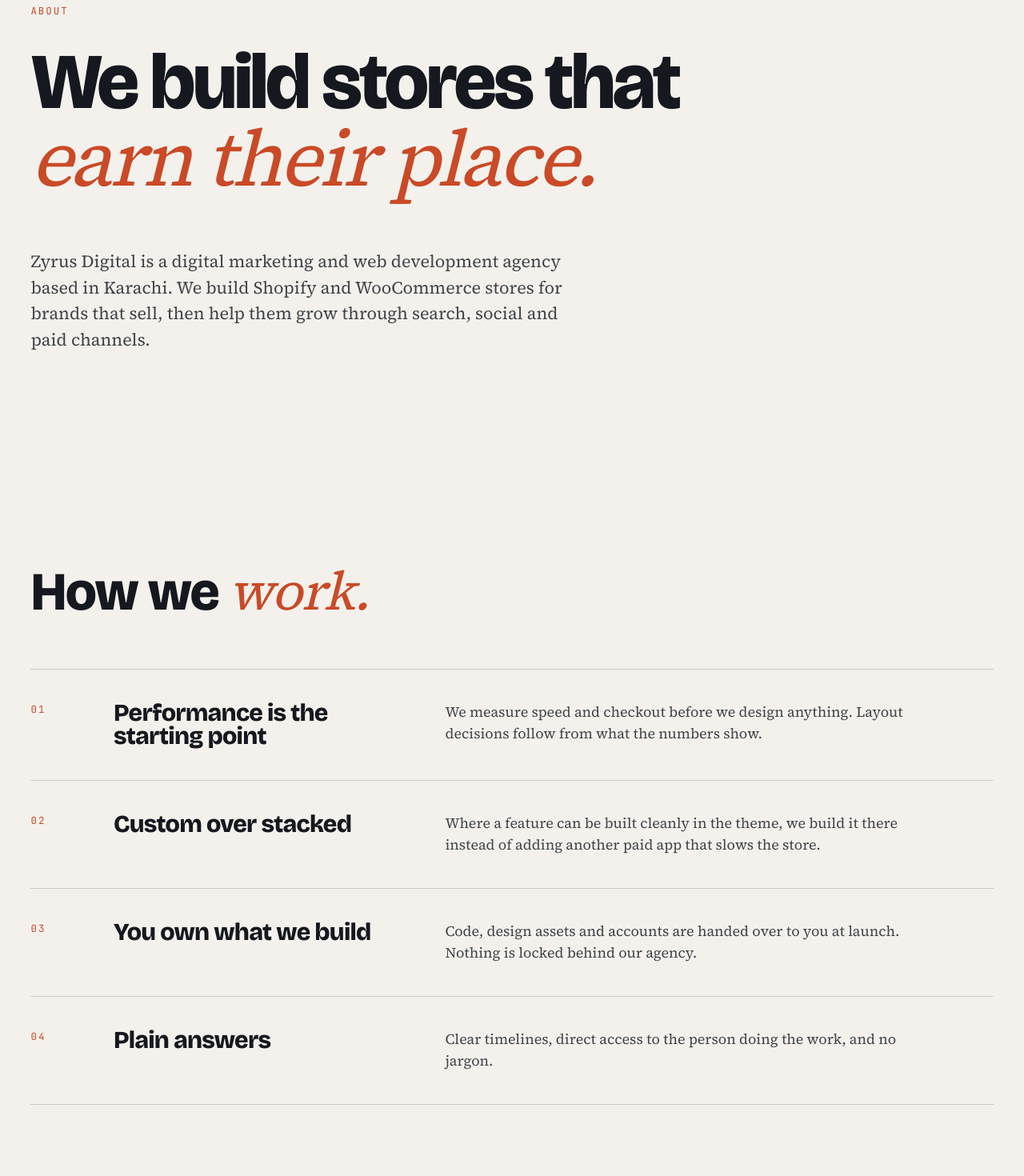
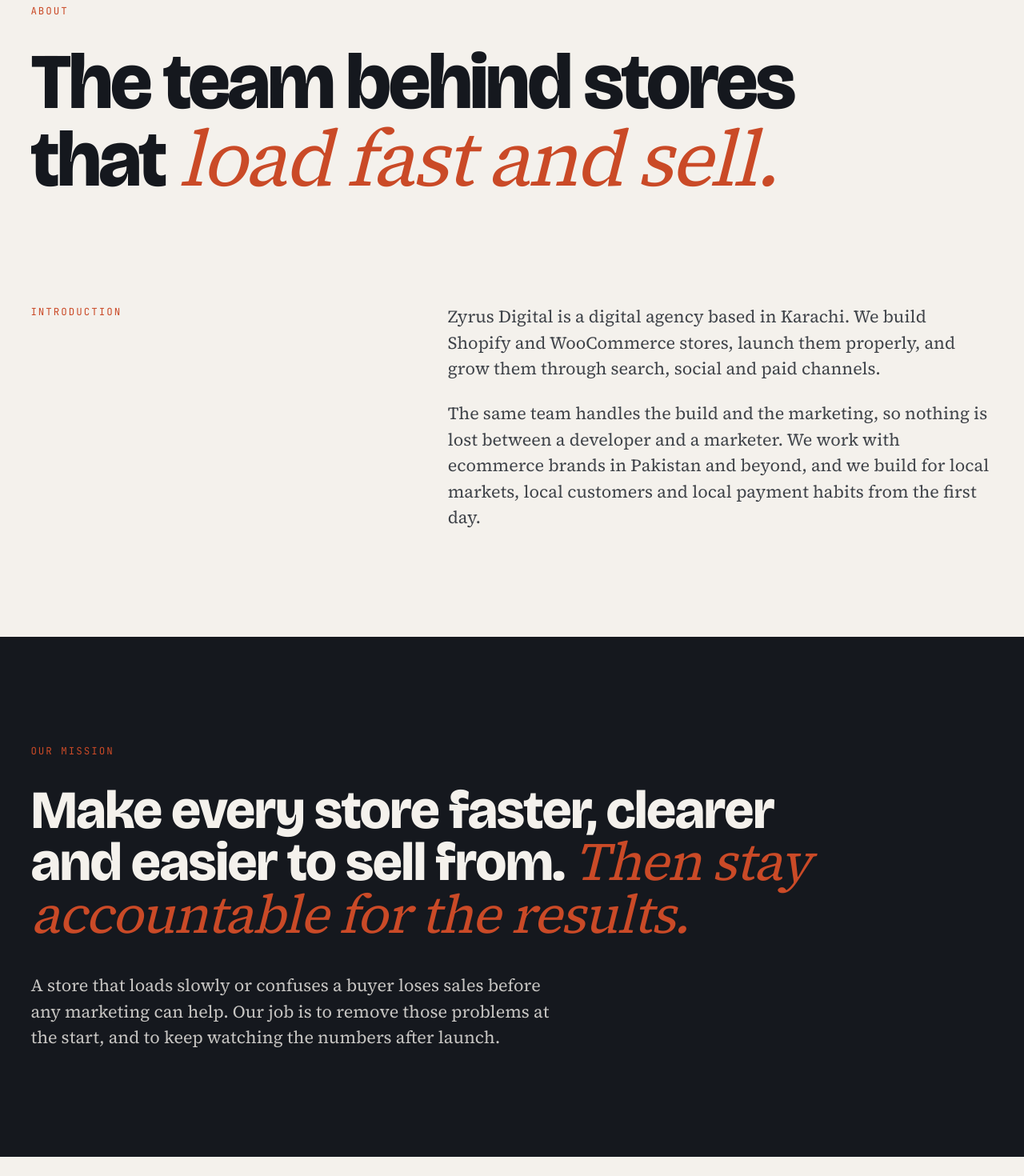
Before and after one commit to AbdulRehman222007/Zyrus-Digital, a Next.js app: page /about in a window 1280 px wide. Shown: the part 260-1730 px from the top of the page at 80% size. Built offline with nearby package versions, Linux system fonts and the light colour scheme; no server answers.

Commit message:
Revise About page content and layout
Updated the content and structure of the About page, including changes to the introduction, mission, and principles sections.

```diff
--- a/app/about/page.tsx
+++ b/app/about/page.tsx
@@ -3,7 +3,7 @@ import Link from "next/link";
 
 const title = "About Zyrus Digital";
 const description =
-  "Zyrus Digital is a Karachi agency that builds, launches and grows Shopify and WooCommerce stores. Here is how we work and who we work with.";
+  "Zyrus Digital is a Karachi agency that builds, launches and grows Shopify and WooCommerce stores. Here is who we are, what we are working toward, and how we work.";
 
 export const metadata: Metadata = {
   title,
@@ -23,10 +23,12 @@ const h2 =
   "[font-family:var(--font-display)] [font-size:var(--text-2xl)] [font-weight:var(--weight-display)] leading-[0.96] tracking-[var(--tracking-display-lg)]";
 const section = "px-[var(--gutter)] py-[var(--section-y)]";
 const wrap = "mx-auto max-w-[90rem]";
+const cta =
+  "inline-flex items-center gap-3 bg-[var(--color-inverse-ink)] px-8 py-4 font-semibold text-[var(--color-inverse-bg)] transition-colors duration-300 hover:bg-[var(--color-accent)] hover:text-[var(--color-accent-ink)]";
 
 const principles = [
   {
-    title: "Performance is the starting point",
+    title: "Performance comes first",
     text: "We measure speed and checkout before we design anything. Layout decisions follow from what the numbers show.",
   },
   {
@@ -46,18 +48,52 @@ const principles = [
 export default function AboutPage() {
   return (
     <main className="bg-[var(--color-paper)] text-[var(--color-ink)]">
-      {/* Intro */}
+      {/* Hero */}
       <section className="px-[var(--gutter)] pb-[var(--section-y)] pt-40">
         <div className={wrap}>
           <p className={`${label} text-[var(--color-accent)]`}>About</p>
           <h1 className="mt-8 max-w-5xl [font-family:var(--font-display)] [font-size:var(--text-3xl)] [font-weight:var(--weight-display)] leading-[var(--leading-tight)] tracking-[var(--tracking-display-xl)]">
-            We build stores that{" "}
+            The team behind stores that{" "}
             <em className="[font-family:var(--font-body)] font-normal italic text-[var(--color-accent)]">
-              earn their place.
+              load fast and sell.
             </em>
           </h1>
-          <p className="mt-16 max-w-2xl text-[length:var(--text-md)] leading-[1.5] text-[var(--color-ink-soft)]">
-            Zyrus Digital is a digital marketing and web development agency based in Karachi. We build Shopify and WooCommerce stores for brands that sell, then help them grow through search, social and paid channels.
+        </div>
+      </section>
+
+      {/* Intro */}
+      <section className={`${section} pt-0`}>
+        <div className={`${wrap} grid gap-12 lg:grid-cols-12`}>
+          <div className="lg:col-span-4">
+            <p className={`${label} text-[var(--color-accent)]`}>Introduction</p>
+          </div>
+          <div className="space-y-6 text-[length:var(--text-md)] leading-[1.5] text-[var(--color-ink-soft)] lg:col-span-7 lg:col-start-6">
+            <p>
+              Zyrus Digital is a digital agency based in Karachi. We build Shopify and WooCommerce stores, launch them
+              properly, and grow them through search, social and paid channels.
+            </p>
+            <p>
+              The same team handles the build and the marketing, so nothing is lost between a developer and a marketer.
+              We work with ecommerce brands in Pakistan and beyond, and we build for local markets, local customers and
+              local payment habits from the first day.
+            </p>
+          </div>
+        </div>
+      </section>
+
+      {/* Mission */}
+      <section className={`${section} bg-[var(--color-inverse-bg)] text-[var(--color-inverse-ink)]`}>
+        <div className={wrap}>
+          <p className={`${label} text-[var(--color-accent)]`}>Our mission</p>
+          <h2 className={`${h2} mt-8 max-w-5xl`}>
+            Make every store faster, clearer and easier to sell from.{" "}
+            <em className="[font-family:var(--font-body)] font-normal italic text-[var(--color-accent)]">
+              Then stay accountable for the results.
+            </em>
+          </h2>
+          <p className="mt-10 max-w-2xl text-[length:var(--text-md)] leading-[1.5] opacity-80">
+            A store that loads slowly or confuses a buyer loses sales before any marketing can help. Our job is to
+            remove those problems at the start, and to keep watching the numbers after launch.
           </p>
         </div>
       </section>
@@ -100,10 +136,7 @@ export default function AboutPage() {
             </em>
           </h2>
           <div className="mt-12 flex flex-wrap items-center gap-x-10 gap-y-6">
-            <Link
-              href="/contact"
-              className="inline-flex items-center gap-3 bg-[var(--color-inverse-ink)] px-8 py-4 font-semibold text-[var(--color-inverse-bg)] transition-colors duration-300 hover:bg-[var(--color-accent)] hover:text-[var(--color-accent-ink)]"
-            >
+            <Link href="/contact" className={cta}>
               Get a free store review <span aria-hidden="true">→</span>
             </Link>
             <Link
```
